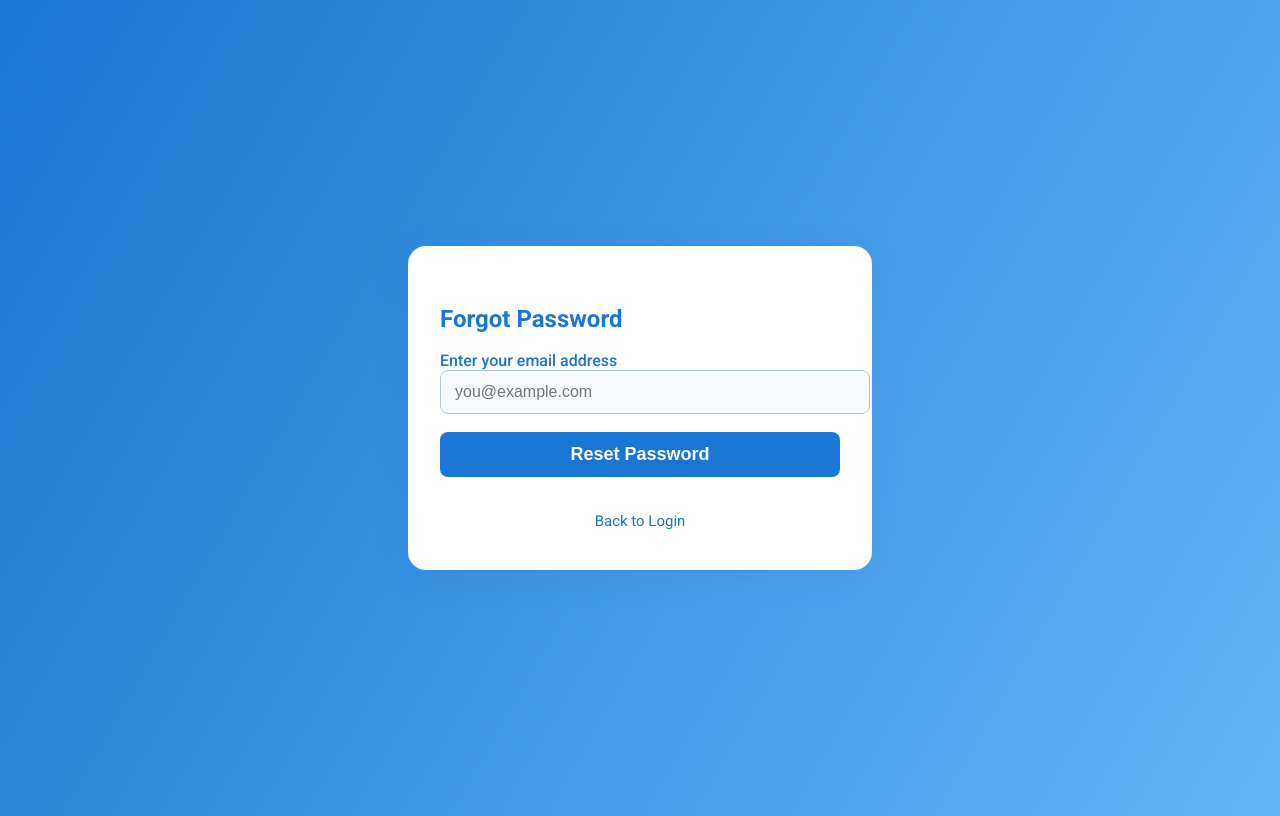
After one commit to xameliax15/vigenere-cipher, a PHP site: page /forgot_password.php in a window 1280 px wide. The commit adds this page. Run offline with PHP 8.4, Linux system fonts and the light colour scheme.

Commit message:
Add simple forgot password feature: reset password via email input, update login link

```diff
--- /dev/null
+++ b/forgot_password.php
@@ -0,0 +1,145 @@
+<?php
+session_start();
+require_once 'config/database.php';
+
+$new_password = '';
+$error = '';
+$success = '';
+
+if ($_SERVER['REQUEST_METHOD'] === 'POST') {
+    $email = $_POST['email'];
+    $sql = "SELECT * FROM users WHERE email = ?";
+    $stmt = $conn->prepare($sql);
+    $stmt->bind_param("s", $email);
+    $stmt->execute();
+    $result = $stmt->get_result();
+    if ($result->num_rows === 1) {
+        $user = $result->fetch_assoc();
+        // Generate new random password
+        $new_password = substr(str_shuffle('abcdefghijklmnopqrstuvwxyzABCDEFGHIJKLMNOPQRSTUVWXYZ0123456789'), 0, 8);
+        $hashed_password = password_hash($new_password, PASSWORD_DEFAULT);
+        $sql = "UPDATE users SET password = ? WHERE id = ?";
+        $stmt = $conn->prepare($sql);
+        $stmt->bind_param("si", $hashed_password, $user['id']);
+        if ($stmt->execute()) {
+            $success = "Password baru Anda: <strong>" . htmlspecialchars($new_password) . "</strong> Silakan login dan segera ganti password Anda.";
+        } else {
+            $error = "Gagal mengupdate password. Silakan coba lagi.";
+        }
+    } else {
+        $error = "Email tidak ditemukan.";
+    }
+}
+?>
+<!DOCTYPE html>
+<html lang="en">
+<head>
+    <meta charset="utf-8">
+    <meta name="viewport" content="width=device-width, initial-scale=1">
+    <title>Forgot Password - SimpleCMS</title>
+    <link rel="stylesheet" href="https://fonts.googleapis.com/css?family=Roboto:400,500,700&display=swap">
+    <link rel="stylesheet" href="https://cdnjs.cloudflare.com/ajax/libs/font-awesome/5.15.4/css/all.min.css">
+    <style>
+        body {
+            min-height: 100vh;
+            background: linear-gradient(120deg, #1976d2 0%, #64b5f6 100%);
+            display: flex;
+            align-items: center;
+            justify-content: center;
+            font-family: 'Roboto', sans-serif;
+        }
+        .forgot-box {
+            background: #fff;
+            border-radius: 18px;
+            box-shadow: 0 8px 32px rgba(25, 118, 210, 0.15);
+            max-width: 400px;
+            width: 100%;
+            padding: 40px 32px;
+        }
+        h2 {
+            color: #1976d2;
+            font-weight: 700;
+            margin-bottom: 18px;
+        }
+        label {
+            color: #1976d2;
+            font-weight: 500;
+        }
+        input[type="email"] {
+            width: 100%;
+            padding: 12px 14px;
+            border: 1px solid #b3c6e0;
+            border-radius: 8px;
+            margin-bottom: 18px;
+            font-size: 16px;
+            background: #f7faff;
+            transition: border 0.2s;
+        }
+        input[type="email"]:focus {
+            border: 1.5px solid #1976d2;
+            outline: none;
+        }
+        button[type="submit"] {
+            width: 100%;
+            background: #1976d2;
+            color: #fff;
+            border: none;
+            border-radius: 8px;
+            padding: 12px;
+            font-size: 18px;
+            font-weight: 600;
+            margin-bottom: 16px;
+            cursor: pointer;
+            transition: background 0.2s;
+        }
+        button[type="submit"]:hover {
+            background: #1565c0;
+        }
+        .error {
+            color: #d32f2f;
+            background: #ffeaea;
+            border: 1px solid #ffcdd2;
+            border-radius: 6px;
+            padding: 10px 14px;
+            margin-bottom: 18px;
+            font-size: 15px;
+        }
+        .success {
+            color: #388e3c;
+            background: #e8f5e9;
+            border: 1px solid #a5d6a7;
+            border-radius: 6px;
+            padding: 10px 14px;
+            margin-bottom: 18px;
+            font-size: 15px;
+        }
+        a {
+            color: #1976d2;
+            text-decoration: none;
+            font-size: 15px;
+        }
+        a:hover {
+            text-decoration: underline;
+        }
+    </style>
+</head>
+<body>
+<div class="forgot-box">
+    <h2>Forgot Password</h2>
+    <?php if ($error): ?>
+        <div class="error"><?php echo $error; ?></div>
+    <?php endif; ?>
+    <?php if ($success): ?>
+        <div class="success"><?php echo $success; ?></div>
+    <?php endif; ?>
+    <form action="forgot_password.php" method="post">
+        <label for="email">Enter your email address</label>
+        <input type="email" id="email" name="email" placeholder="you@example.com" required>
+        <button type="submit">Reset Password</button>
+    </form>
+    <div style="text-align:center; margin-top:18px;">
+        <a href="login.php">Back to Login</a>
+    </div>
+</div>
+</body>
+</html>
--- a/login.php
+++ b/login.php
@@ -236,7 +236,7 @@ if ($_SERVER['REQUEST_METHOD'] === 'POST') {
                     <input type="checkbox" id="remember" name="remember">
                     <label for="remember" style="font-size:14px;color:#888;">Remember me</label>
                 </div>
-                <a href="#">Forgot Password?</a>
+                <a href="forgot_password.php">Forgot Password?</a>
             </div>
             <button type="submit">LOGIN</button>
         </form>
```
